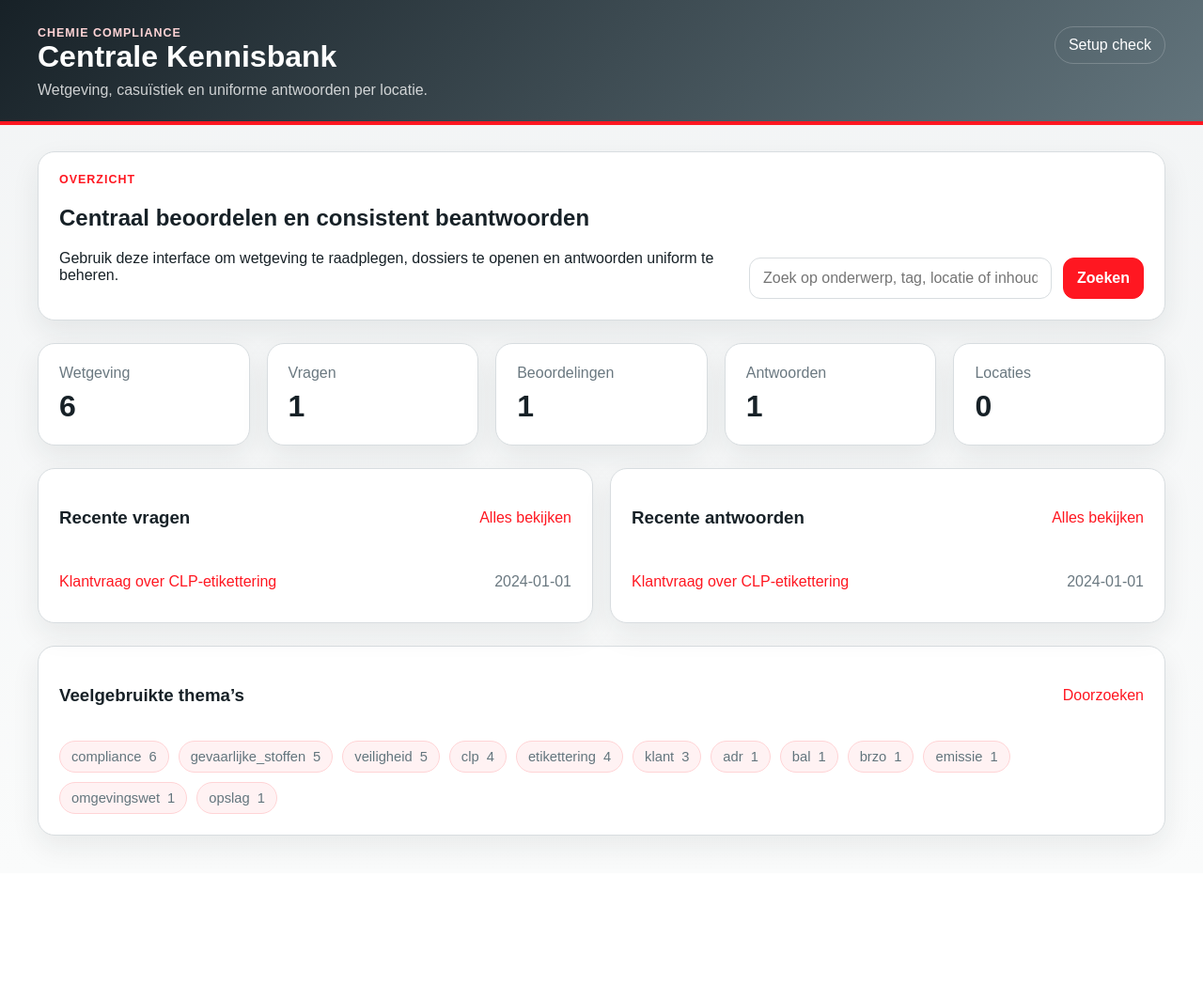
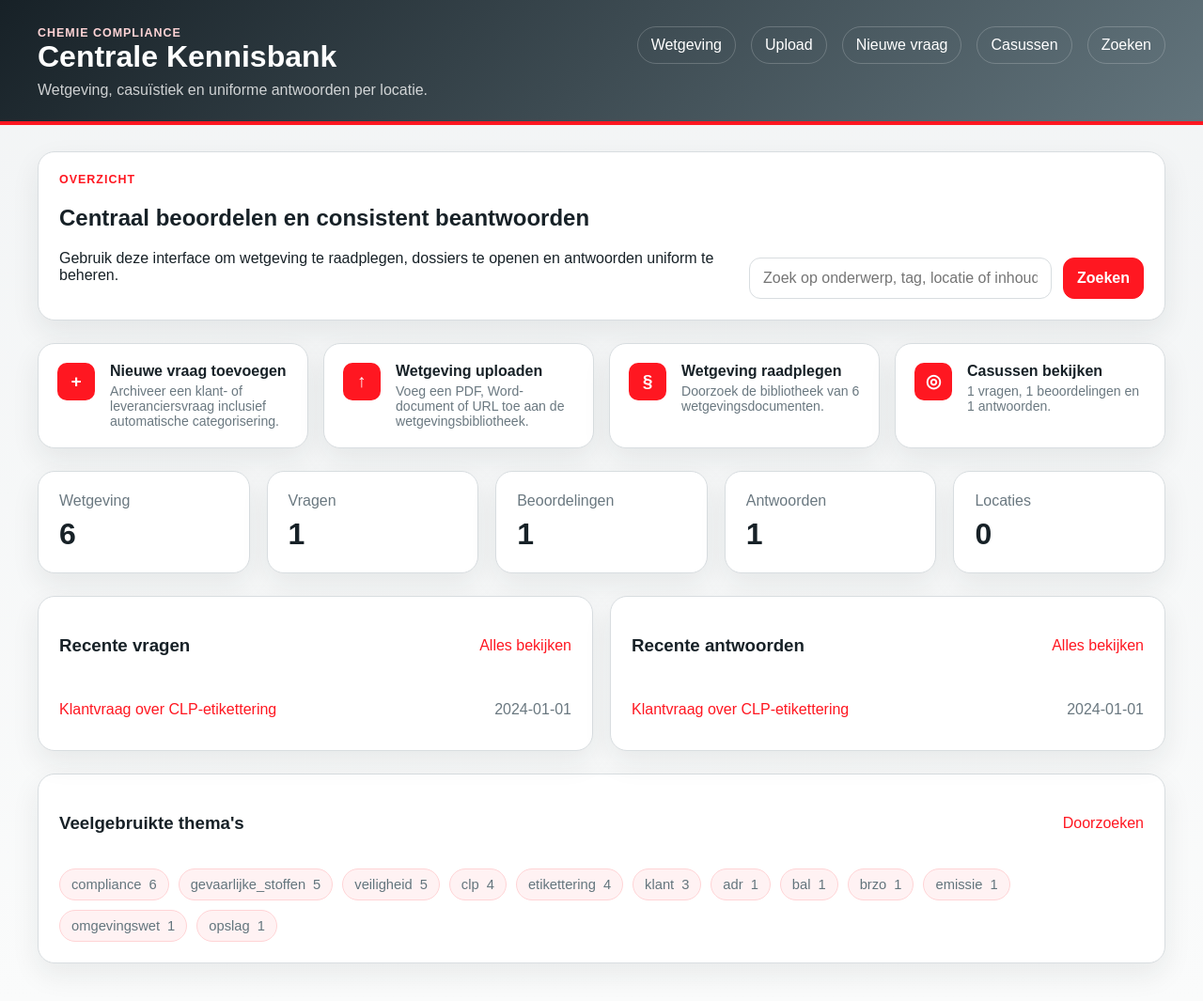
Before and after one commit to Mobacc-AI-Team/stinoil-esg, a Flask app: page / in a window 1280 px wide. Shown: the whole page at 94% size. Before the commit the page ends 907 px from the top, so only its background shows below. Run offline with Flask 3, Linux system fonts and the light colour scheme; some libraries are stand-ins or nearby versions.

Commit message:
Show full nav without login, add dashboard action cards
- Navigation visible without database/login (auth is bypassed anyway)
- Dashboard shows 4 quick-action cards: nieuwe vraag, upload wetgeving, raadplegen, casussen
- CSS for action-cards grid with hover effect

Co-Authored-By: Claude Sonnet 4.6 <noreply@anthropic.com>

```diff
--- a/webapp/static/style.css
+++ b/webapp/static/style.css
@@ -331,7 +331,45 @@ th, td {
   padding: 2px 6px;
 }
 
+.action-cards {
+  display: grid;
+  grid-template-columns: repeat(4, minmax(0, 1fr));
+  gap: 16px;
+  margin-bottom: 24px;
+}
+.action-card {
+  display: flex;
+  align-items: flex-start;
+  gap: 16px;
+  padding: 20px;
+  text-decoration: none;
+  color: var(--ink);
+  transition: box-shadow .15s, transform .15s;
+}
+.action-card:hover {
+  transform: translateY(-2px);
+  box-shadow: 0 16px 40px rgba(23,33,39,.12);
+  text-decoration: none;
+}
+.action-card strong { display: block; margin-bottom: 4px; }
+.action-card p { margin: 0; font-size: .88rem; color: var(--muted); }
+.action-icon {
+  flex-shrink: 0;
+  width: 40px;
+  height: 40px;
+  border-radius: 10px;
+  background: var(--brand);
+  color: #fff;
+  display: flex;
+  align-items: center;
+  justify-content: center;
+  font-size: 1.2rem;
+  font-weight: bold;
+}
+
 @media (max-width: 960px) {
+  .action-cards { grid-template-columns: repeat(2, minmax(0, 1fr)); }
+
   .header-inner, .hero, .detail-layout { grid-template-columns: 1fr; display: grid; }
   .stats-grid { grid-template-columns: repeat(2, minmax(0, 1fr)); }
   .two-col, .filters-grid { grid-template-columns: 1fr; }
@@ -343,4 +381,5 @@ th, td {
 @media (max-width: 640px) {
   .stats-grid { grid-template-columns: 1fr; }
   .search-form { grid-template-columns: 1fr; }
+  .action-cards { grid-template-columns: 1fr; }
 }
--- a/webapp/templates/base.html
+++ b/webapp/templates/base.html
@@ -15,20 +15,16 @@
           <p class="site-subtitle">Wetgeving, casuïstiek en uniforme antwoorden per locatie.</p>
         </div>
         <nav class="main-nav">
-          {% if current_user %}
-          <a href="{{ url_for('dashboard') }}">Dashboard</a>
           <a href="{{ url_for('wetgeving') }}">Wetgeving</a>
-          <a href="{{ url_for('wetgeving_upload') }}">Upload wetgeving</a>
-          <a href="{{ url_for('taxonomie') }}">Taxonomie</a>
+          <a href="{{ url_for('wetgeving_upload') }}">Upload</a>
           <a href="{{ url_for('nieuwe_casus') }}">Nieuwe vraag</a>
           <a href="{{ url_for('casussen') }}">Casussen</a>
           <a href="{{ url_for('zoek') }}">Zoeken</a>
-          <a href="{{ url_for('logout') }}">Uitloggen</a>
-          {% else %}
-          <a href="{{ url_for('setup_check') }}">Setup check</a>
-          {% if database_configured %}
-          <a href="{{ url_for('login') }}">Login</a>
-          {% endif %}
+          {% if current_user %}
+          <a href="{{ url_for('taxonomie') }}">Taxonomie</a>
+          <a href="{{ url_for('logout') }}">Uitloggen ({{ current_user.display_name }})</a>
+          {% elif database_configured %}
+          <a href="{{ url_for('login') }}">Inloggen</a>
           {% endif %}
         </nav>
       </div>
--- a/webapp/templates/dashboard.html
+++ b/webapp/templates/dashboard.html
@@ -11,6 +11,37 @@
     <input type="text" name="q" placeholder="Zoek op onderwerp, tag, locatie of inhoud">
     <button type="submit">Zoeken</button>
   </form>
+</section>
+
+<section class="action-cards">
+  <a class="action-card card" href="{{ url_for('nieuwe_casus') }}">
+    <div class="action-icon">+</div>
+    <div>
+      <strong>Nieuwe vraag toevoegen</strong>
+      <p>Archiveer een klant- of leveranciersvraag inclusief automatische categorisering.</p>
+    </div>
+  </a>
+  <a class="action-card card" href="{{ url_for('wetgeving_upload') }}">
+    <div class="action-icon">↑</div>
+    <div>
+      <strong>Wetgeving uploaden</strong>
+      <p>Voeg een PDF, Word-document of URL toe aan de wetgevingsbibliotheek.</p>
+    </div>
+  </a>
+  <a class="action-card card" href="{{ url_for('wetgeving') }}">
+    <div class="action-icon">§</div>
+    <div>
+      <strong>Wetgeving raadplegen</strong>
+      <p>Doorzoek de bibliotheek van {{ stats.wetgeving }} wetgevingsdocumenten.</p>
+    </div>
+  </a>
+  <a class="action-card card" href="{{ url_for('casussen') }}">
+    <div class="action-icon">◎</div>
+    <div>
+      <strong>Casussen bekijken</strong>
+      <p>{{ stats.vragen }} vragen, {{ stats.beoordelingen }} beoordelingen en {{ stats.antwoorden }} antwoorden.</p>
+    </div>
+  </a>
 </section>
 
 <section class="stats-grid">
@@ -34,7 +65,7 @@
         <span>{{ doc.metadata.get('datum', '') }}</span>
       </li>
       {% else %}
-      <li>Geen vragen gevonden.</li>
+      <li class="muted">Nog geen vragen. <a href="{{ url_for('nieuwe_casus') }}">Voeg de eerste toe →</a></li>
       {% endfor %}
     </ul>
   </article>
@@ -51,7 +82,7 @@
         <span>{{ doc.metadata.get('datum', '') }}</span>
       </li>
       {% else %}
-      <li>Geen antwoorden gevonden.</li>
+      <li class="muted">Nog geen antwoorden.</li>
       {% endfor %}
     </ul>
   </article>
@@ -59,7 +90,7 @@
 
 <section class="card">
   <div class="card-head">
-    <h3>Veelgebruikte thema’s</h3>
+    <h3>Veelgebruikte thema's</h3>
     <a href="{{ url_for('zoek', section='wetgeving') }}">Doorzoeken</a>
   </div>
   <div class="tag-cloud">
```
